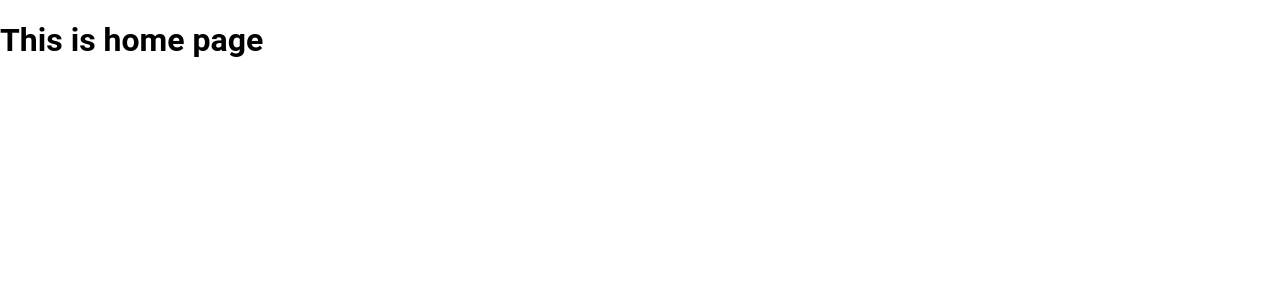
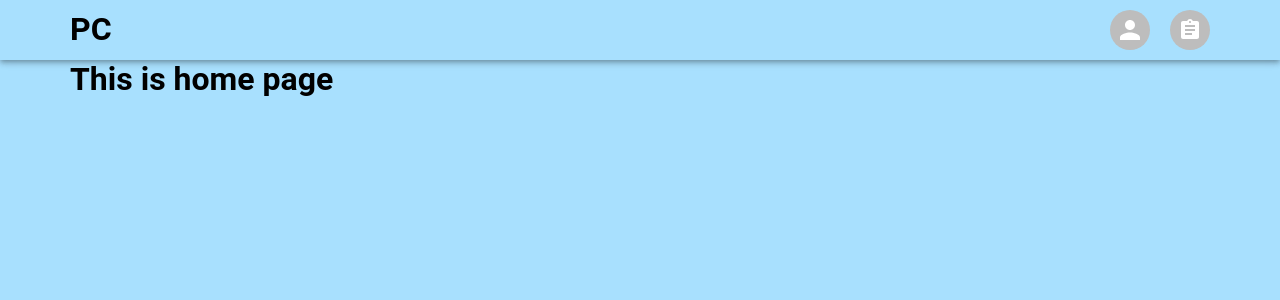
Before and after one commit to cricket-creator/takeoff-app, a React (Create React App) app in the folder client/: page / in a window 1280 px wide. Shown: the top 300 px of the page. Built offline with nearby package versions, Linux system fonts and the light colour scheme.

Commit message:
Added Header component

```diff
--- a/client/package.json
+++ b/client/package.json
@@ -3,6 +3,9 @@
   "version": "0.1.0",
   "private": true,
   "dependencies": {
+    "@emotion/react": "^11.7.1",
+    "@emotion/styled": "^11.6.0",
+    "@mui/icons-material": "^5.3.1",
     "@mui/material": "^5.3.1",
     "@testing-library/jest-dom": "^5.16.1",
     "@testing-library/react": "^12.1.2",
--- a/client/src/App.js
+++ b/client/src/App.js
@@ -1,11 +1,16 @@
 import { useRoutes } from './hooks/useRoutes.hook';
+import { Header } from './components/header';
+import './index.scss';
 
 function App() {
   const routes = useRoutes(true);
   return (
-    <div>
-      {routes}
-    </div>
+    <>
+      <Header />
+      <div className="container">
+        {routes}
+      </div>
+    </>
   );
 }
 
--- /dev/null
+++ b/client/src/colors.scss
@@ -0,0 +1,2 @@
+$defaultColor: #000000;
+$backgroundColor: #a8e0fe;
--- /dev/null
+++ b/client/src/components/header/index.js
@@ -0,0 +1,20 @@
+import React from 'react';
+import { Link } from 'react-router-dom';
+import { AppBar } from '@mui/material';
+import { Navigation } from '../navigation';
+import styles from './styles.module.scss';
+
+export function Header() {
+  return (
+    <AppBar position="static" className={styles.header}>
+      <div className="container">
+        <div className={styles.header__wrap}>
+          <Link to="/">
+            <h1>PC</h1>
+          </Link>
+          <Navigation />
+        </div>
+      </div>
+    </AppBar>
+  );
+}
--- /dev/null
+++ b/client/src/components/header/styles.module.scss
@@ -0,0 +1,15 @@
+.header {
+    background-color: transparent !important;
+    padding: 10px;
+
+    &__wrap {
+        display: flex;
+        justify-content: space-between;
+    }
+
+    &__nav {
+        display: inherit;
+        justify-content: flex-end;
+        gap: 20px;
+    }
+}
--- /dev/null
+++ b/client/src/components/navigation/index.js
@@ -0,0 +1,29 @@
+import React from 'react';
+import { Link } from 'react-router-dom';
+import { Avatar, Box, Tooltip } from '@mui/material';
+import { Assignment } from '@mui/icons-material';
+import styles from '../header/styles.module.scss';
+
+export function Navigation() {
+
+  return (
+    <div className={styles.header__nav}>
+      <Link to="/auth">
+        <Box sx={{ flexGrow: 0 }}>
+          <Tooltip title="Log In / Register">
+            <Avatar />
+          </Tooltip>
+        </Box>
+      </Link>
+      <Link to="/contacts">
+        <Box sx={{ flexGrow: 0 }}>
+        <Tooltip title="Contacts">
+          <Avatar>
+            <Assignment />
+          </Avatar>
+        </Tooltip>
+        </Box>
+      </Link>
+    </div>
+  );
+}
--- a/client/src/index.scss
+++ b/client/src/index.scss
@@ -1,3 +1,5 @@
+@import './colors';
+
 *, :before, :after {
     box-sizing: border-box;
 }
@@ -6,4 +8,25 @@ body {
     margin: 0;
     padding: 0;
     font-family: Roboto, sans-serif;
+    background-color: $backgroundColor;
 }
+
+a {
+    text-decoration: none;
+    color: $defaultColor;
+}
+
+img {
+    display: block;
+}
+
+h1 {
+    margin: 0;
+    padding: 0;
+}
+
+.container {
+    max-width: 1140px;
+    width: 100%;
+    margin: 0 auto;
+}
```
Also changed, not shown: 1 other file (tests, documents, lock files or other folders).
